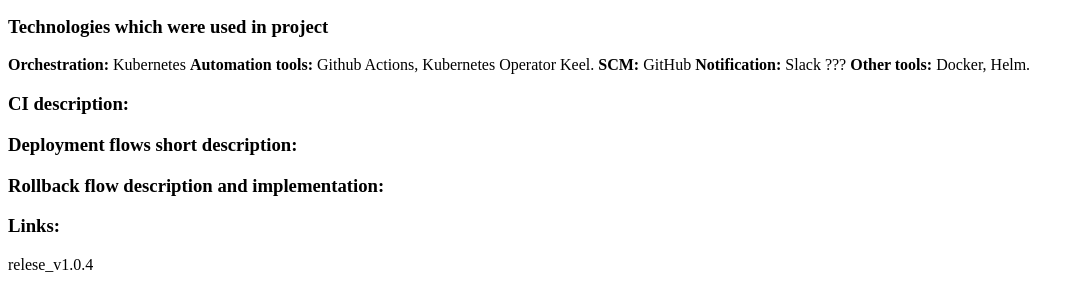
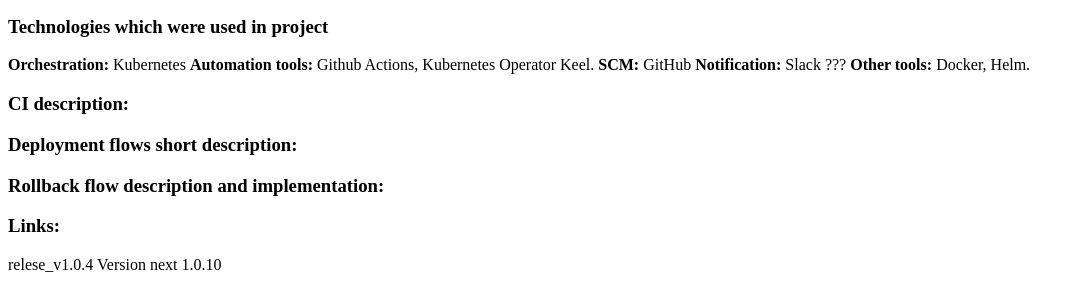
Before and after one commit to Patsa-Vatsa/Project_it-academy, a plain HTML site: page app/index.html in a window 1280 px wide. Shown: the part 623-905 px from the top of the page, without its empty margins (0-1080 px from the left). Drawn offline with Linux system fonts and the light colour scheme.

Commit message:
app next version

```diff
--- a/app/index.html
+++ b/app/index.html
@@ -22,3 +22,4 @@
 <h3 id="links-">Links:</h3>
 
 relese_v1.0.4
+Version next 1.0.10
```
